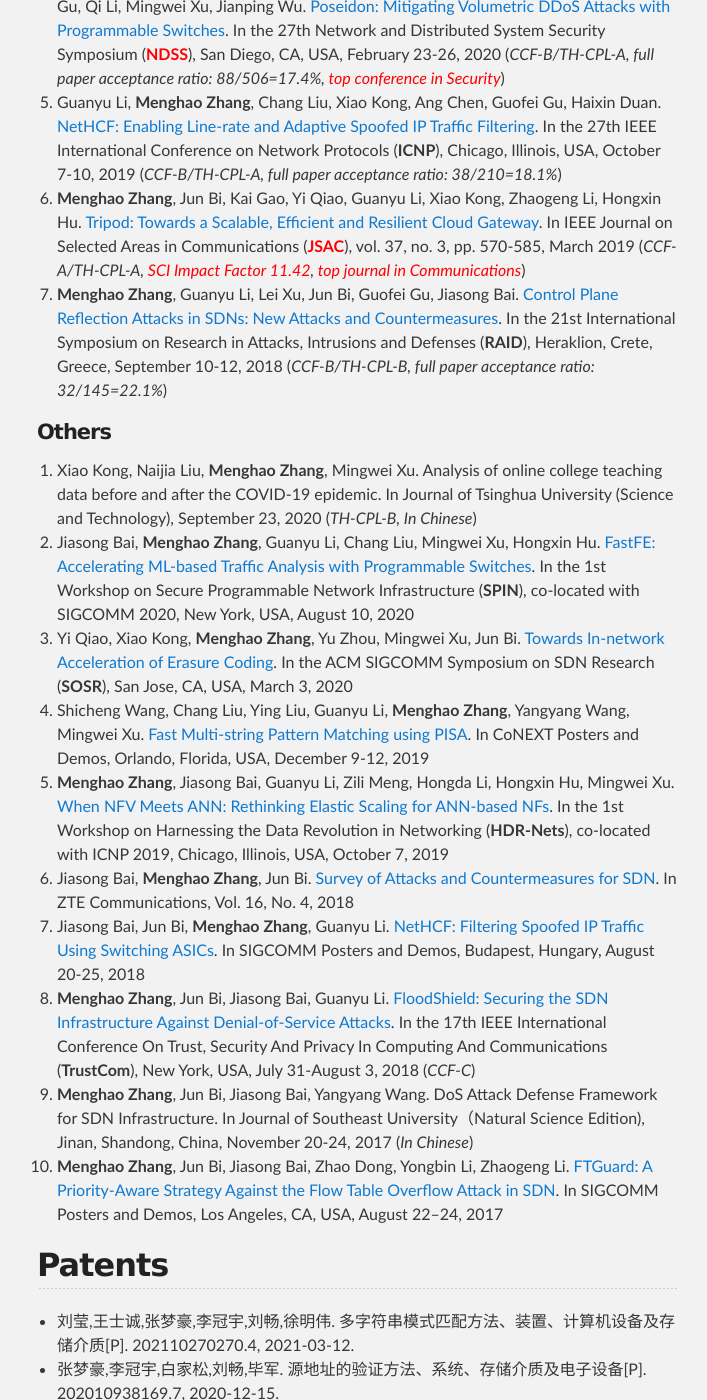
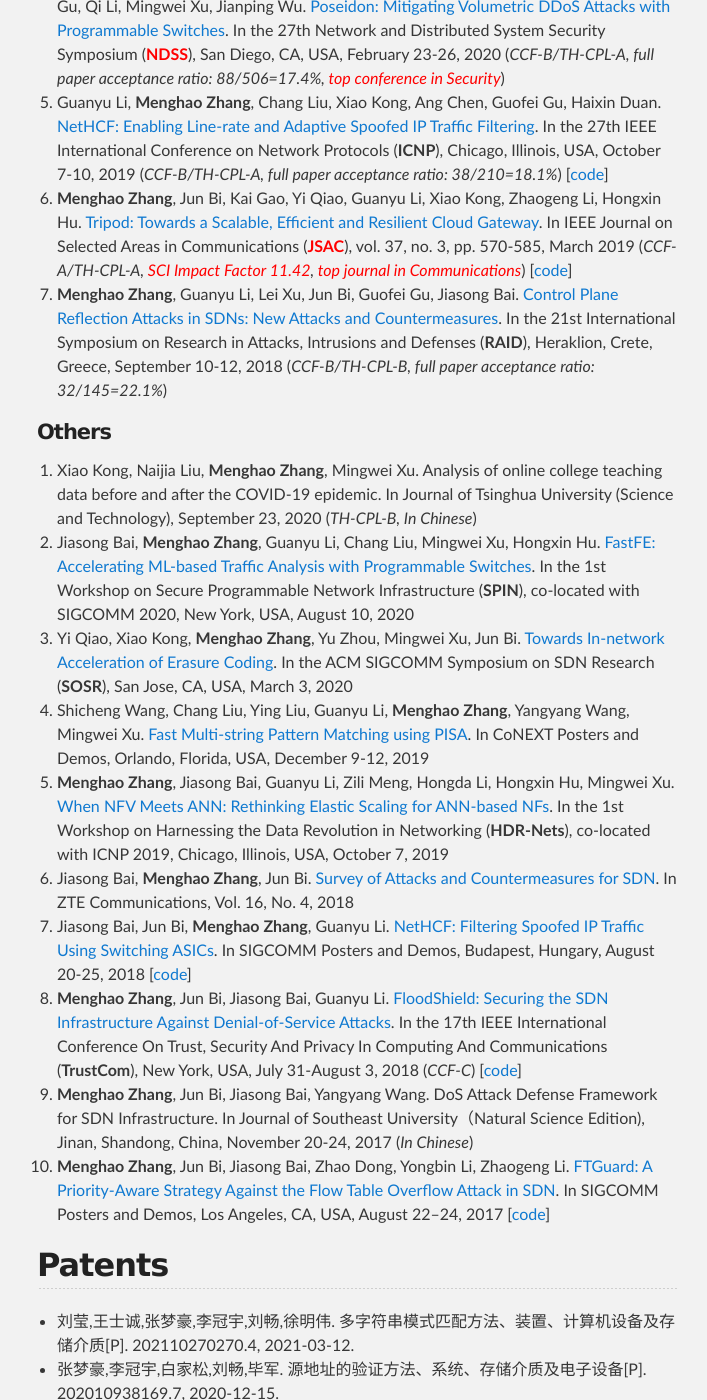
Before and after one commit to zhangmenghao/zhangmenghao.github.io, a Jekyll site: the page built from index.md, in a window 1280 px wide and 1400 px high, scrolled down 1479 px. Shown: the whole window, without its empty margins (283-990 px from the left). Built offline with Jekyll 4.4.1, drawn with Linux system fonts in a browser that asks for light colours; some of the changed text lies outside the part shown.

Commit message:
Add code for papers

```diff
--- a/index.md
+++ b/index.md
@@ -21,7 +21,7 @@
 7. Guanyu Li, __Menghao Zhang__, Shicheng Wang, Chang Liu, Mingwei Xu, Ang Chen, Hongxin Hu, Guofei Gu, Qi Li, Jianping Wu. Enabling Performant, Flexible and Cost-Efficient DDoS Defense with Programmable Switches. In IEEE/ACM Transactions on Networking (**<font color='red'>TON</font>**), 2021 (*CCF-A/TH-CPL-A, <font color='red'>SCI Impact Factor 3.315</font>, <font color='red'>top journal in Computer Networks</font>*)
 6. Shicheng Wang, __Menghao Zhang__, Guanyu Li, Chang Liu, Ying Liu, Xuya Jia, Mingwei Xu.
 [Making Multi-String Pattern Matching Scalable and Cost-Efficient with Programmable Switching ASICs](./papers/infocom2021-Bolt.pdf).
-In the 40th IEEE International Conference on Computer Communications (**INFOCOM**), Virtual Conference, May 10-13, 2021 (*CCF-A/TH-CPL-A, full paper acceptance ration: 251/1266=19.7%, <font color='red'>Best Paper Award Nomination, Top 13 out of 251 accepted papers</font>*)
+In the 40th IEEE International Conference on Computer Communications (**INFOCOM**), Virtual Conference, May 10-13, 2021 (*CCF-A/TH-CPL-A, full paper acceptance ration: 251/1266=19.7%, <font color='red'>Best Paper Award Nomination, Top 13 out of 251 accepted papers</font>*) [[code](https://github.com/wangshicheng1225/BOLT)]
 5. __Menghao Zhang__, Guanyu Li, Lei Xu, Jiasong Bai, Mingwei Xu, Guofei Gu, Jianping Wu.
 [Control Plane Reflection Attacks and Defenses in Software-Defined Networks](./papers/ton2021-sdns-attacks.pdf).
 In IEEE/ACM Transactions on Networking (**<font color='red'>TON</font>**), vol. 29, no. 2, pp. 623-636, April 2021 (*CCF-A/TH-CPL-A, <font color='red'>SCI Impact Factor 3.315</font>, <font color='red'>top journal in Computer Networks</font>*)
@@ -30,10 +30,10 @@
 In the 27th Network and Distributed System Security Symposium (**<font color='red'>NDSS</font>**), San Diego, CA, USA, February 23-26, 2020 (*CCF-B/TH-CPL-A, full paper acceptance ratio: 88/506=17.4%, <font color='red'>top conference in Security</font>*)
 3. Guanyu Li, __Menghao Zhang__, Chang Liu, Xiao Kong, Ang Chen, Guofei Gu, Haixin Duan.
 [NetHCF: Enabling Line-rate and Adaptive Spoofed IP Traffic Filtering](./papers/ICNP2019NetHCF.pdf).
-In the 27th IEEE International Conference on Network Protocols (**ICNP**), Chicago, Illinois, USA, October 7-10, 2019 (*CCF-B/TH-CPL-A, full paper acceptance ratio: 38/210=18.1%*)
+In the 27th IEEE International Conference on Network Protocols (**ICNP**), Chicago, Illinois, USA, October 7-10, 2019 (*CCF-B/TH-CPL-A, full paper acceptance ratio: 38/210=18.1%*) [[code](https://github.com/NetHCF/NetHCF/tree/ICNP19)]
 2. __Menghao Zhang__, Jun Bi, Kai Gao, Yi Qiao, Guanyu Li, Xiao Kong, Zhaogeng Li, Hongxin Hu.
 [Tripod: Towards a Scalable, Efficient and Resilient Cloud Gateway](./papers/jsac2019tripod.pdf).
-In IEEE Journal on Selected Areas in Communications (**<font color='red'>JSAC</font>**), vol. 37, no. 3, pp. 570-585, March 2019 (*CCF-A/TH-CPL-A, <font color='red'>SCI Impact Factor 11.42</font>, <font color='red'>top journal in Communications</font>*)
+In IEEE Journal on Selected Areas in Communications (**<font color='red'>JSAC</font>**), vol. 37, no. 3, pp. 570-585, March 2019 (*CCF-A/TH-CPL-A, <font color='red'>SCI Impact Factor 11.42</font>, <font color='red'>top journal in Communications</font>*) [[code](https://github.com/zhangmenghao/Tripod/tree/master/gateway)]
 1. __Menghao Zhang__, Guanyu Li, Lei Xu, Jun Bi, Guofei Gu, Jiasong Bai.
 [Control Plane Reflection Attacks in SDNs: New Attacks and Countermeasures](./papers/raid2018-sdns-attacks.pdf).
 In the 21st International Symposium on Research in Attacks, Intrusions and Defenses (**RAID**), Heraklion, Crete, Greece, September 10-12, 2018 (*CCF-B/TH-CPL-B, full paper acceptance ratio: 32/145=22.1%*)
@@ -60,17 +60,17 @@
 In ZTE Communications, Vol. 16, No. 4, 2018
 4. Jiasong Bai, Jun Bi, __Menghao Zhang__, Guanyu Li.
 [NetHCF: Filtering Spoofed IP Traffic Using Switching ASICs](./papers/sigcomm2018-poster-filtering.pdf).
-In SIGCOMM Posters and Demos, Budapest, Hungary, August 20-25, 2018
+In SIGCOMM Posters and Demos, Budapest, Hungary, August 20-25, 2018 [[code](https://github.com/zhangmenghao/Anti-spoof/tree/master/hash_version)]
 3. __Menghao Zhang__, Jun Bi, Jiasong Bai, Guanyu Li.
 [FloodShield: Securing the SDN Infrastructure Against Denial-of-Service Attacks](./papers/trustcom2018-floodshield-securing.pdf).
-In the 17th IEEE International Conference On Trust, Security And Privacy In Computing And Communications (**TrustCom**), New York, USA, July 31-August 3, 2018 (*CCF-C*)
+In the 17th IEEE International Conference On Trust, Security And Privacy In Computing And Communications (**TrustCom**), New York, USA, July 31-August 3, 2018 (*CCF-C*) [[code](https://github.com/zhangmenghao/FloodShield)]
 2. __Menghao Zhang__, Jun Bi, Jiasong Bai, Yangyang Wang.
 DoS Attack Defense Framework for SDN Infrastructure.
 <!-- 针对SDN基础设施的拒绝服务攻击防护框架 -->
 In Journal of Southeast University（Natural Science Edition), Jinan, Shandong, China, November 20-24, 2017 (*In Chinese*)
 1. __Menghao Zhang__, Jun Bi, Jiasong Bai, Zhao Dong, Yongbin Li, Zhaogeng Li.
 [FTGuard: A Priority-Aware Strategy Against the Flow Table Overflow Attack in SDN](./papers/sigcomm2017-poster-ftguard.pdf).
-In SIGCOMM Posters and Demos, Los Angeles, CA, USA, August 22–24, 2017
+In SIGCOMM Posters and Demos, Los Angeles, CA, USA, August 22–24, 2017 [[code](https://github.com/zhangmenghao/FTGuard)]
 
 
 ## Patents
```
Also changed, not shown: other parts of index.md (+1 -0 lines).
